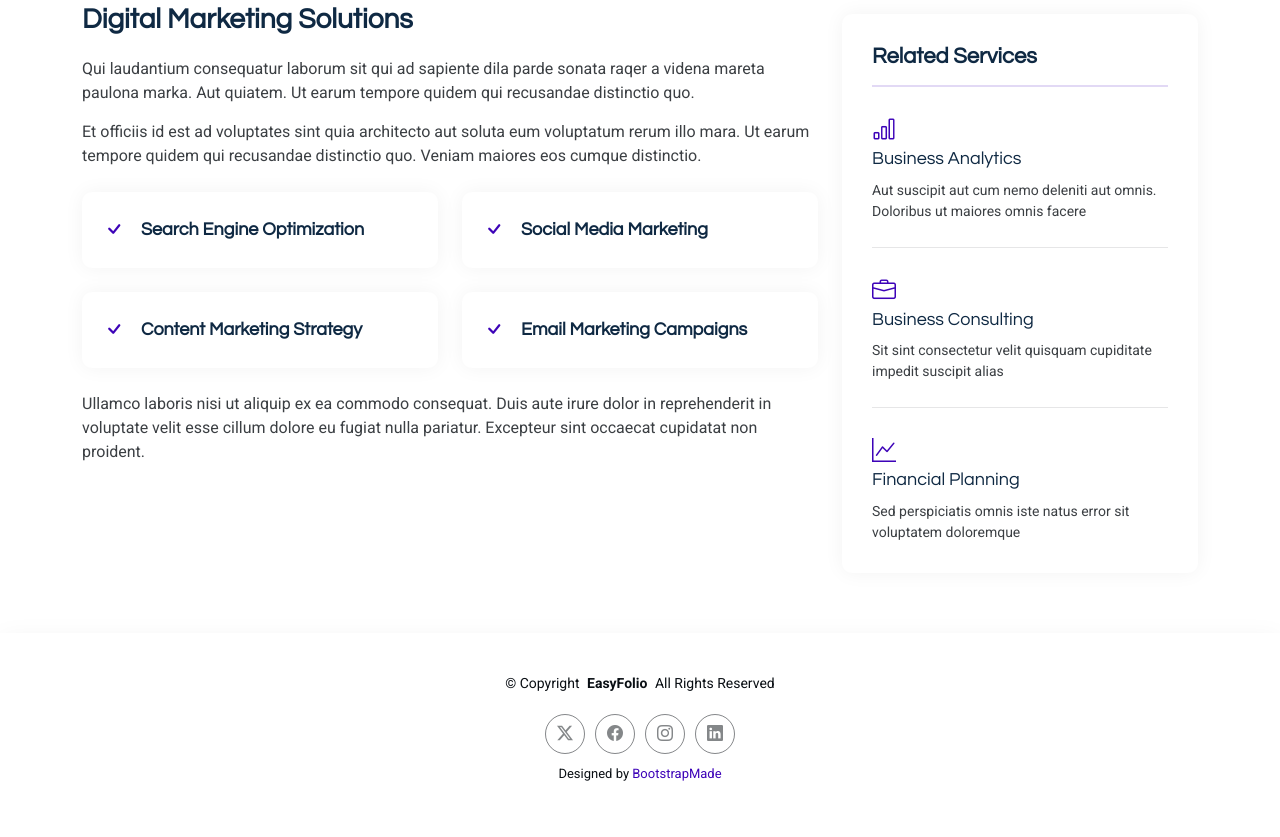
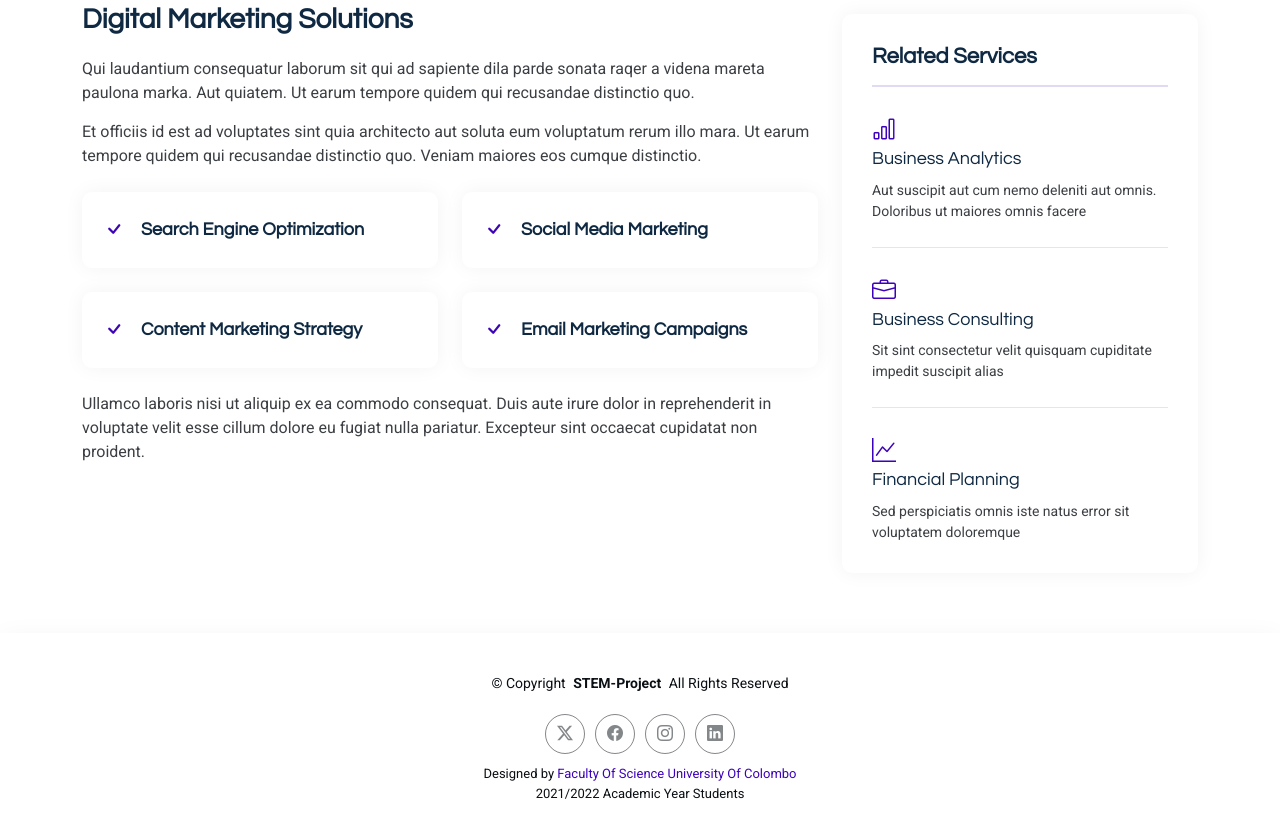
Before and after one commit to Rimzath/Commercial-Bank-STEM-Project, a plain HTML site: page Survey & feedback.html in a window 1280 px wide. Shown: the part 873-1710 px from the top of the page. Drawn offline with Linux system fonts and the light colour scheme.

Commit message:
changed footer accoding to developing

```diff
--- a/Survey & feedback.html
+++ b/Survey & feedback.html
@@ -221,7 +221,7 @@
 
     <div class="container">
       <div class="copyright text-center ">
-        <p>© <span>Copyright</span> <strong class="px-1 sitename">EasyFolio</strong> <span>All Rights Reserved</span></p>
+        <p>© <span>Copyright</span> <strong class="px-1 sitename">STEM-Project</strong> <span>All Rights Reserved</span></p>
       </div>
       <div class="social-links d-flex justify-content-center">
         <a href=""><i class="bi bi-twitter-x"></i></a>
@@ -234,7 +234,8 @@
         <!-- You can delete the links only if you've purchased the pro version. -->
         <!-- Licensing information: https://bootstrapmade.com/license/ -->
         <!-- Purchase the pro version with working PHP/AJAX contact form: [buy-url] -->
-        Designed by <a href="https://bootstrapmade.com/">BootstrapMade</a>
+        Designed by <a href="https://science.cmb.ac.lk//">Faculty Of Science University Of Colombo</a>
+        <p>2021/2022 Academic Year Students</p>
       </div>
     </div>
 
```
Also changed, not shown: Countact us.html (+3 -2 lines), index.html (+2 -2 lines).
